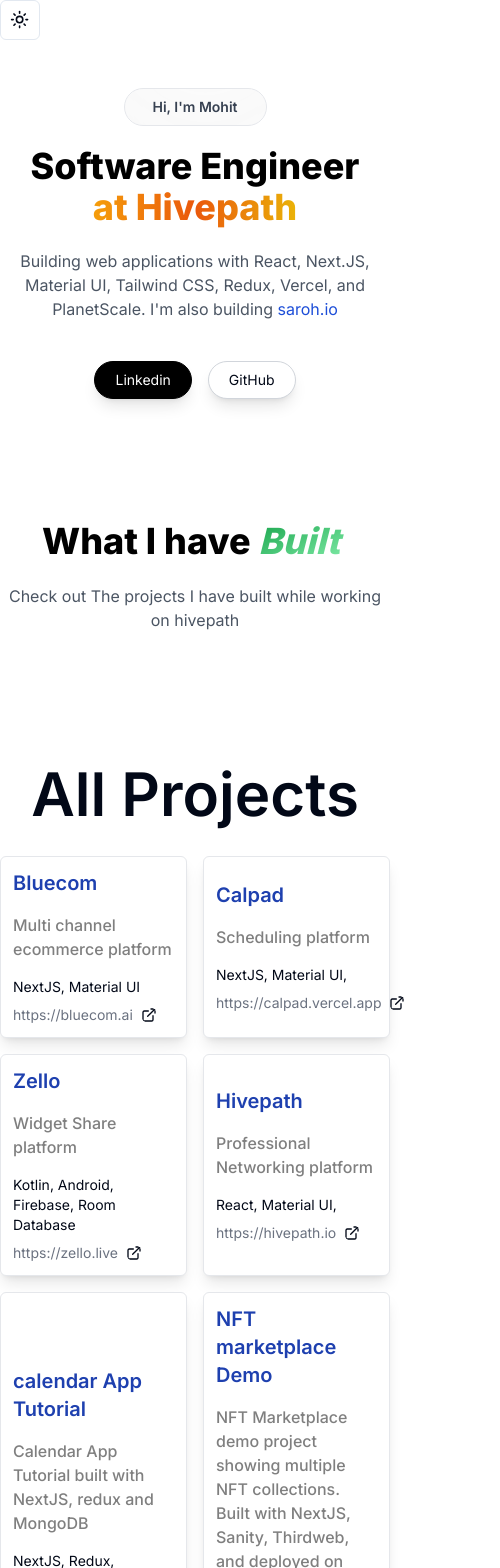
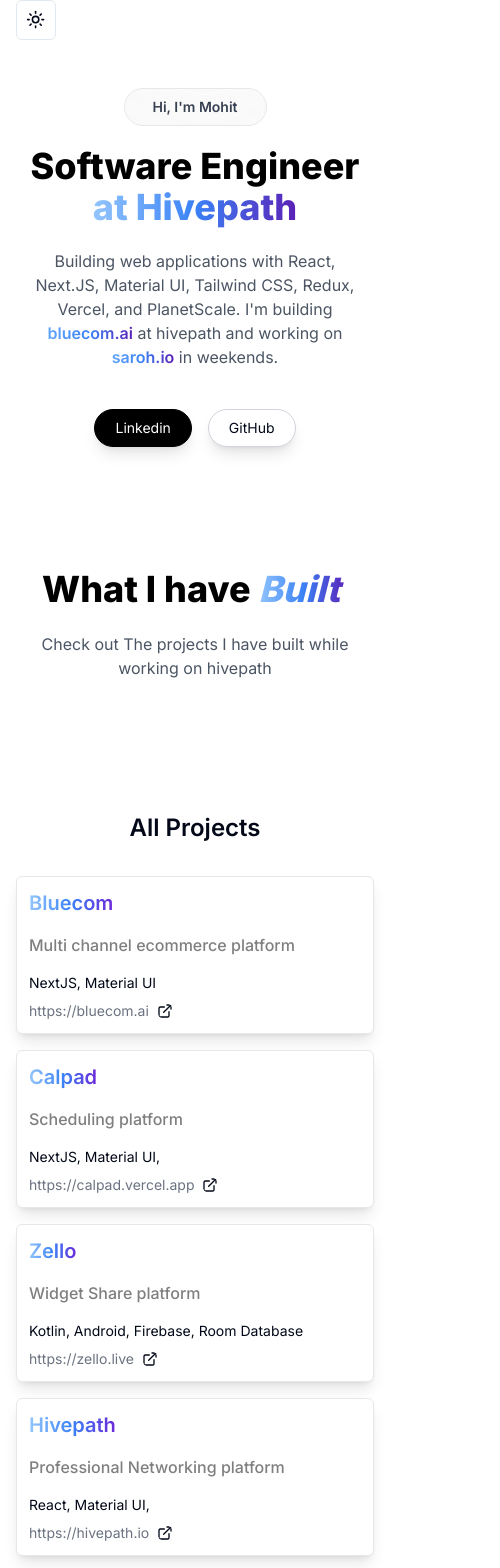
Before and after one commit to himohitmehta/himohit.me, a Next.js app: page / in a window 390 px wide. Shown: the top 1568 px of the page, 500 px wide, since content can reach past the window. Built offline with nearby package versions, Linux system fonts and the light colour scheme.

Commit message:
added gradients to links and updated responsive design

```diff
--- a/app/page.tsx
+++ b/app/page.tsx
@@ -6,7 +6,7 @@
 
 export default function Home() {
 	return (
-		<main>
+		<main className="px-4">
 			<ThemeToggle />
 			<Hero />
 			<Timeline />
--- a/components/home/LinkCard.tsx
+++ b/components/home/LinkCard.tsx
@@ -24,7 +24,7 @@
 	builtWith: string;
 }) {
 	return (
-		<div className="flex max-w-md  items-center justify-between rounded-md border border-gray-200 dark:border-gray-700 bg-white dark:bg-white/10 p-3 shadow-lg transition-[border-color] hover:border-black dark:hover:border-white active:cursor-grabbing">
+		<div className="flex max-w-md  items-center justify-between rounded-md border border-gray-200 dark:border-gray-700 bg-white dark:bg-white/10 p-3 shadow-lg transition-[border-color] hover:border-black dark:hover:border-white active:cursor-grabbing overflow-hidden">
 			<div className="flex items-start space-x-3">
 				{/* <Link2Icon
 					// src={`${imageSrc}`}
@@ -34,33 +34,22 @@
 					height={20}
 				/> */}
 				<div>
-					<div className="grid grid-cols-1">
-						<span
-							className="text-xl font-semibold text-blue-800 dark:text-white"
-							// href={link}
-							// target="_blank"
-							// rel="noreferrer"
+					<div>
+						<h3
+						// className="text-xl font-semibold text-blue-800 dark:text-white"
 						>
-							{title}
-						</span>
-						<span
-							className="text-md my-4 font-medium text-black/50 dark:text-white/70"
-							// href={link}
-							// target="_blank"
-							// rel="noreferrer"
-						>
+							<span className="text-xl font-semibold bg-gradient-to-r from-blue-300 via-blue-500 to-violet-700 bg-clip-text text-transparent">
+								{title}
+							</span>
+						</h3>
+						<p className="text-md my-4 font-medium text-black/50 dark:text-white/70">
 							{description}
-						</span>
-						<span
-							className="text-sm mb-2 dark:text-white/50"
-							// href={link}
-							// target="_blank"
-							// rel="noreferrer"
-						>
+						</p>
+						<p className="text-sm mb-2 dark:text-white/50">
 							{builtWith}
-						</span>
+						</p>
 					</div>
-					<div className="flex items-center justify-start">
+					<div className="flex items-center justify-start max-w-full">
 						<a
 							href={url}
 							target="_blank"
@@ -69,13 +58,7 @@
 						>
 							{url}{" "}
 						</a>
-						<ExternalLink
-							// src={`${imageSrc}`}
-							// alt={"image"}
-							className="pointer-events-none ml-2 h-[16px] w-[16px] rounded-full"
-							// width={20}
-							// height={20}
-						/>
+						<ExternalLink className="pointer-events-none ml-2 h-[16px] w-[16px] rounded-full" />
 					</div>
 				</div>
 			</div>
--- a/components/home/hero.tsx
+++ b/components/home/hero.tsx
@@ -7,26 +7,42 @@
 				// href={`/${link}`}
 				className="group mx-auto flex max-w-fit items-center justify-center space-x-2 overflow-hidden rounded-full border border-gray-200 bg-white px-7 py-2 shadow-[inset_10px_-50px_94px_0_rgb(199,199,199,0.1)] backdrop-blur transition-all hover:border-gray-300 hover:bg-white/50"
 			>
-				<p className="text-sm font-semibold text-gray-700">Hi, I&apos;m Mohit</p>
+				<p className="text-sm font-semibold text-gray-700">
+					Hi, I&apos;m Mohit
+				</p>
 			</span>
 
 			<h1
 				data-testid="hero-text"
-				className="mt-5 font-display dark:text-white text-4xl font-extrabold leading-[1.15] text-black sm:text-6xl sm:leading-[1.15]"
+				className="mt-5 font-display dark:text-white/80 text-4xl font-extrabold leading-[1.15] text-black sm:text-6xl sm:leading-[1.15]"
 			>
 				Software Engineer
 				<br />
-				<span className="bg-gradient-to-r from-amber-500 via-orange-600 to-yellow-500 bg-clip-text text-transparent">
+				<span className="bg-gradient-to-r from-blue-300 via-blue-500 to-violet-800 bg-clip-text text-transparent">
 					at Hivepath
 				</span>
 			</h1>
-			<h2 className="mt-5 text-gray-600 sm:text-xl">
+			<h2 className="mt-5 dark:text-gray-400 text-gray-600 sm:text-xl">
 				Building web applications with React, Next.JS, Material UI,
-				Tailwind CSS, Redux, Vercel, and PlanetScale. I&apos;m also
-				building{" "}
-				<a className="text-blue-700" href="https://saroh.io" target="_blank" rel="noreferrer">
+				Tailwind CSS, Redux, Vercel, and PlanetScale. I&apos;m building{" "}
+				<a
+					className="text-blue-700 font-semibold hover:underline underline-offset-2 bg-gradient-to-r from-blue-400 via-blue-500 to-violet-800 bg-clip-text text-transparent"
+					href="https://bluecom.ai"
+					target="_blank"
+					rel="noreferrer"
+				>
+					bluecom.ai
+				</a>{" "}
+				at hivepath and working on{" "}
+				<a
+					className="text-blue-700 font-semibold hover:underline underline-offset-2 bg-gradient-to-r from-blue-400 via-blue-500 to-violet-800 bg-clip-text text-transparent"
+					href="https://saroh.io"
+					target="_blank"
+					rel="noreferrer"
+				>
 					saroh.io
 				</a>{" "}
+				in weekends.
 			</h2>
 
 			<div className="mx-auto mt-10 flex max-w-fit space-x-4">
--- a/components/home/projects.tsx
+++ b/components/home/projects.tsx
@@ -95,10 +95,10 @@
 export default function Projects() {
 	return (
 		<div className="max-w-6xl mx-auto py-8">
-			<h1 className="text-6xl text-center font-semibold py-8">
+			<h1 className="md:text-6xl text-2xl text-center font-semibold py-8">
 				All Projects
 			</h1>
-			<div className="max-w-4xl grid grid-cols-2 gap-4 mx-auto">
+			<div className="md:max-w-4xl max-w-md grid md:grid-cols-2 grid-cols-1 gap-4 mx-auto">
 				{data.map((item) => (
 					<LinkCard
 						key={item.title}
--- a/components/home/timeline.tsx
+++ b/components/home/timeline.tsx
@@ -30,9 +30,12 @@
 	return (
 		<div className="space-y-5 pt-20 md:space-y-10 pb-12">
 			<div className="mx-auto max-w-md text-center sm:max-w-xl">
-				<h2 className="font-display text-4xl dark:text-white font-extrabold leading-tight text-black sm:text-5xl sm:leading-tight">
+				<h2 className="font-display text-4xl dark:text-white/80 font-extrabold leading-tight text-black sm:text-5xl sm:leading-tight">
 					What I have{" "}
-					<span className="bg-gradient-to-br from-green-600 to-green-300 bg-clip-text pr-2 italic text-transparent">
+					<span
+						// className="bg-gradient-to-br from-green-600 to-green-300 bg-clip-text pr-2 italic text-transparent"
+						className="bg-gradient-to-r from-blue-300 via-blue-500 to-violet-800 italic pr-2 bg-clip-text text-transparent"
+					>
 						Built
 					</span>
 				</h2>
```
